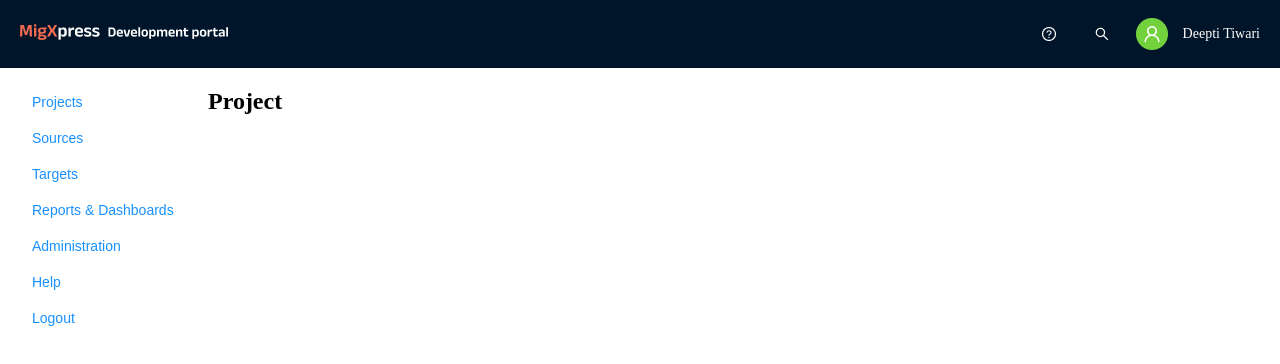
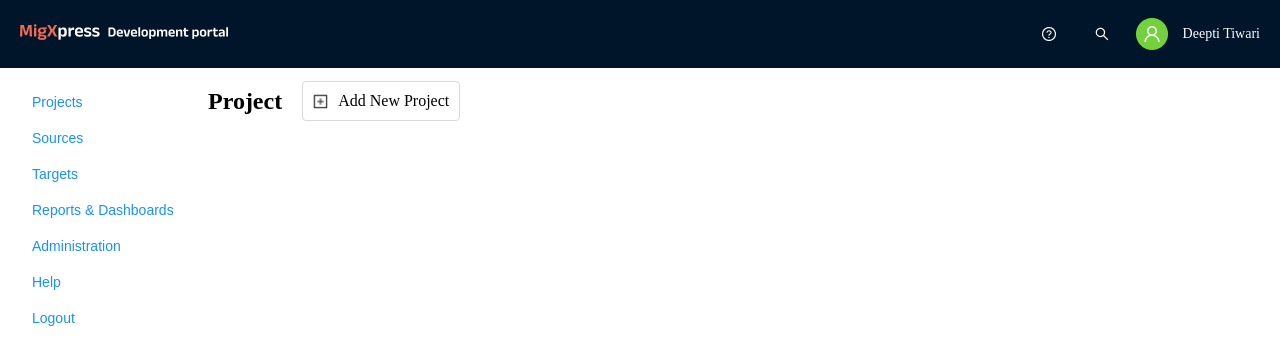
Before and after one commit to ritika-sharma123/D360-MIGX, a React (Create React App) app: page /projects in a window 1280 px wide. Shown: the top 364 px of the page. Built offline with nearby package versions, Linux system fonts and the light colour scheme.

Commit message:
Add project component done

```diff
--- /dev/null
+++ b/src/components/Button/index.js
@@ -0,0 +1,39 @@
+import React from "react";
+import styled from "styled-components";
+import "./index.scss";
+import Union from "../../images/Union.png";
+const ButtonContainer = styled.div`
+  background-color: ${(props) =>
+    props.background ? props.background : "white"};
+  padding: ${(props) => (props.padding ? props.padding : "10px")};
+`;
+const ButtonDiv = styled.div`
+  color: ${(props) => (props.color ? props.color : "black")};
+`;
+const Button = ({
+  clickHandler,
+  buttonText,
+  width,
+  background,
+  padding,
+  color,
+}) => {
+  return (
+    <>
+      <ButtonContainer
+        className="button-container"
+        width={width}
+        background={background}
+        padding={padding}
+        color={color}
+      >
+        <img src={Union} alt="" width="15" height="15" />
+        <ButtonDiv onClick={clickHandler} color={color} className="button-text">
+          {buttonText}
+        </ButtonDiv>
+      </ButtonContainer>
+    </>
+  );
+};
+
+export default Button;
--- /dev/null
+++ b/src/components/Button/index.scss
@@ -0,0 +1,15 @@
+.button-container {
+  display: flex;
+  display: flex;
+  gap: 10px;
+  cursor: pointer;
+  border-radius: 4px;
+  border: 1px solid #d9d9d9;
+  align-items: center;
+}
+.button-text {
+  background: none;
+  border: none;
+  padding: 0;
+  cursor: pointer;
+}
--- a/src/pages/Project/index.js
+++ b/src/pages/Project/index.js
@@ -1,9 +1,23 @@
 import React from "react";
-
+import Button from "./../../components/Button";
+import "./index.scss";
 const Projects = () => {
+  const addNewProject = () => {
+    console.log("hi");
+  };
   return (
     <>
-      <h2>Project</h2>
+      <div className="project-container">
+        <div className="project-heading-part">
+          <h2>Project</h2>
+          <Button
+            clickHandler={addNewProject}
+            buttonText="Add New Project"
+            background="white"
+            color="black"
+          />
+        </div>
+      </div>
     </>
   );
 };
--- /dev/null
+++ b/src/pages/Project/index.scss
@@ -0,0 +1,7 @@
+.project-container {
+  .project-heading-part {
+    display: flex;
+    gap: 20px;
+    align-items: center;
+  }
+}
```
Also changed, not shown: src/images/Union.png (added).
